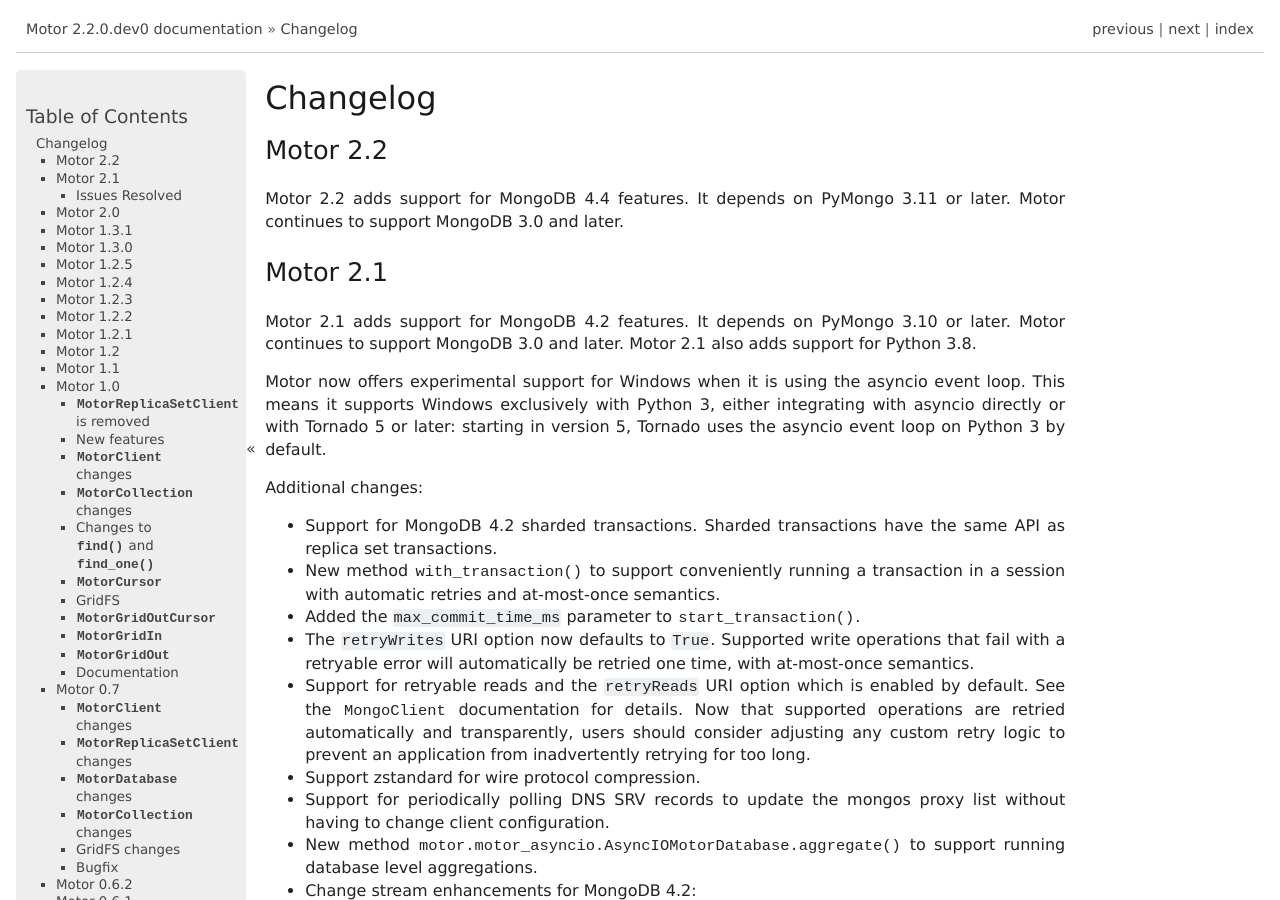
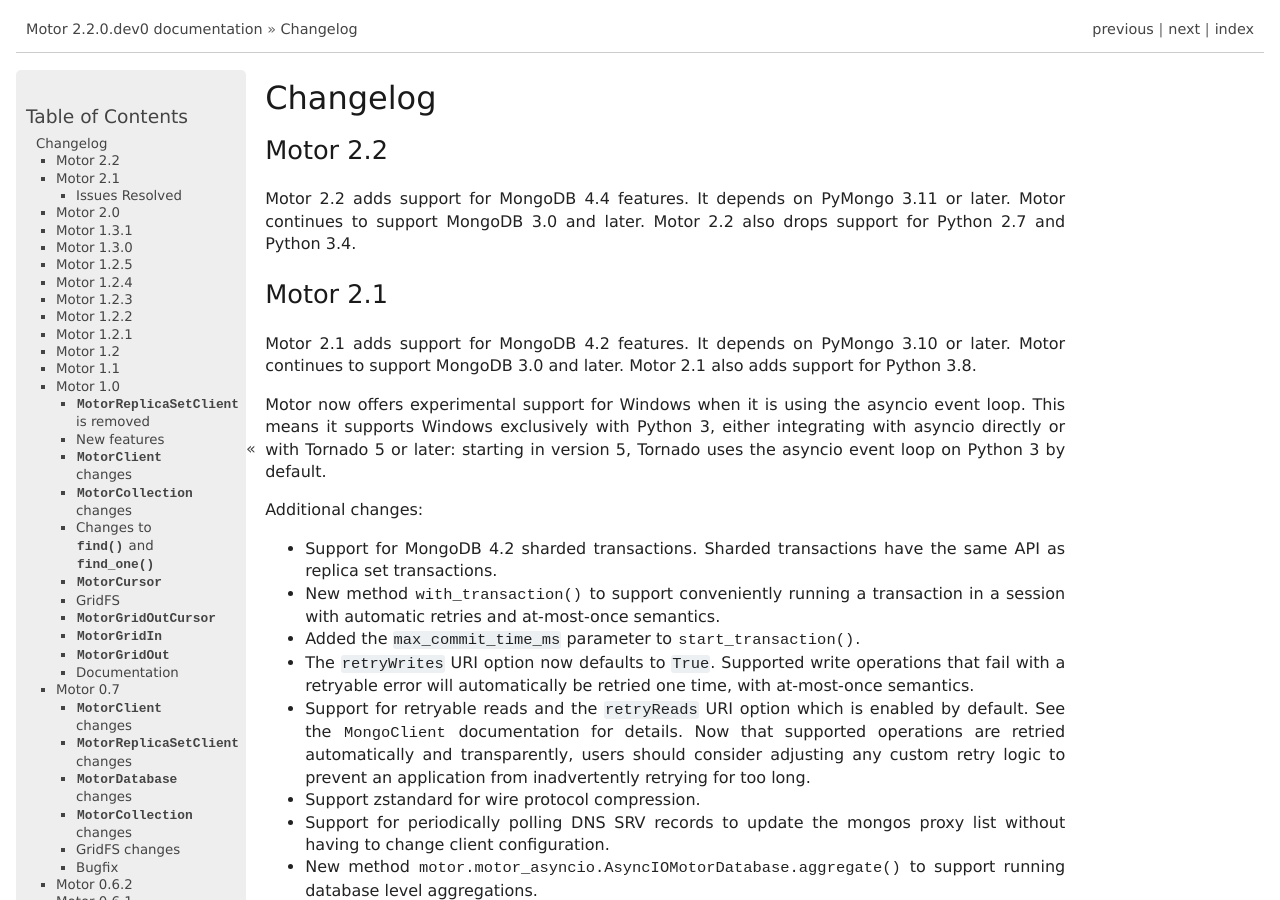
Before and after one commit to mongodb/motor, a Sphinx documentation site: the page built from doc/changelog.rst, in a window 1280 px wide and 900 px high. Built offline with Sphinx 7.4.7, drawn with Linux system fonts in a browser that asks for light colours; pages that are not in the unit, such as notebooks, are missing from menus; comment, search, counter and statistics services are not loaded; the version number is read from the project's files by our own code.

Commit message:
update changelog

```diff
--- a/doc/changelog.rst
+++ b/doc/changelog.rst
@@ -7,7 +7,8 @@
 ---------
 
 Motor 2.2 adds support for MongoDB 4.4 features. It depends on PyMongo 3.11 or
-later. Motor continues to support MongoDB 3.0 and later.
+later. Motor continues to support MongoDB 3.0 and later. Motor 2.2 also drops
+support for Python 2.7 and Python 3.4.
 
 Motor 2.1
 ---------
```
